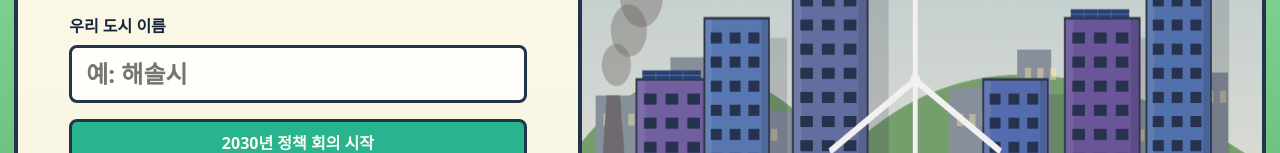
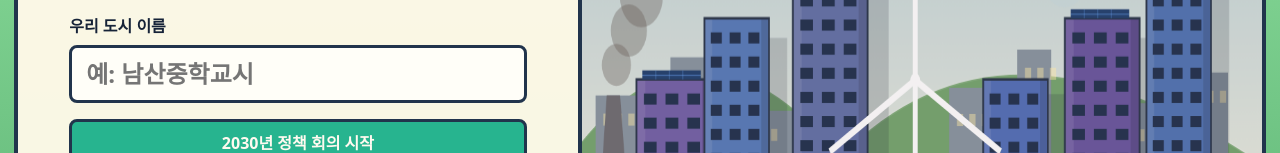
Before and after one commit to hero-seo/globalwarming_simulation, a website: page globalwarming_simulation.html in a window 1280 px wide. Shown: the part 274-427 px from the top of the page. Drawn offline with Linux system fonts and the light colour scheme.

Commit message:
도시 이름 예시 수정

```diff
--- a/globalwarming_simulation.html
+++ b/globalwarming_simulation.html
@@ -659,7 +659,7 @@
         <p>그래프를 보며 정책을 조정해 2100년 기온 상승을 2.0도 이하로 낮춰 보자.</p>
         <label class="city-start">
           <strong>우리 도시 이름</strong>
-          <input id="city-name" type="text" maxlength="18" placeholder="예: 해솔시" autocomplete="off">
+          <input id="city-name" type="text" maxlength="18" placeholder="예: 남산중학교시" autocomplete="off">
         </label>
         <button id="start-button" class="good" type="button">2030년 정책 회의 시작</button>
         <div class="role-grid" aria-label="모둠 역할">
```
